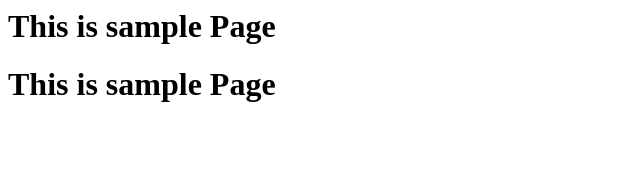
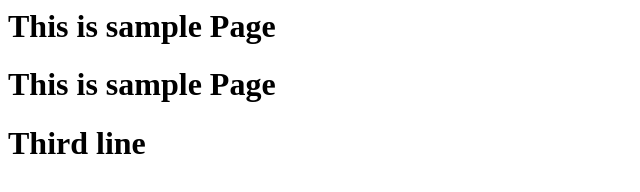
Before and after one commit to devsubbu768/project01, a plain HTML site: page index.html in a window 1280 px wide. Shown: the whole page, without its empty margins (0-640 px from the left). Drawn offline with Linux system fonts and the light colour scheme.

Commit message:
thrird line added

```diff
--- a/index.html
+++ b/index.html
@@ -1,2 +1,3 @@
 <h1>This is sample Page</h1>
 <h1>This is sample Page</h1>
+<h1>Third line</h1>
```
